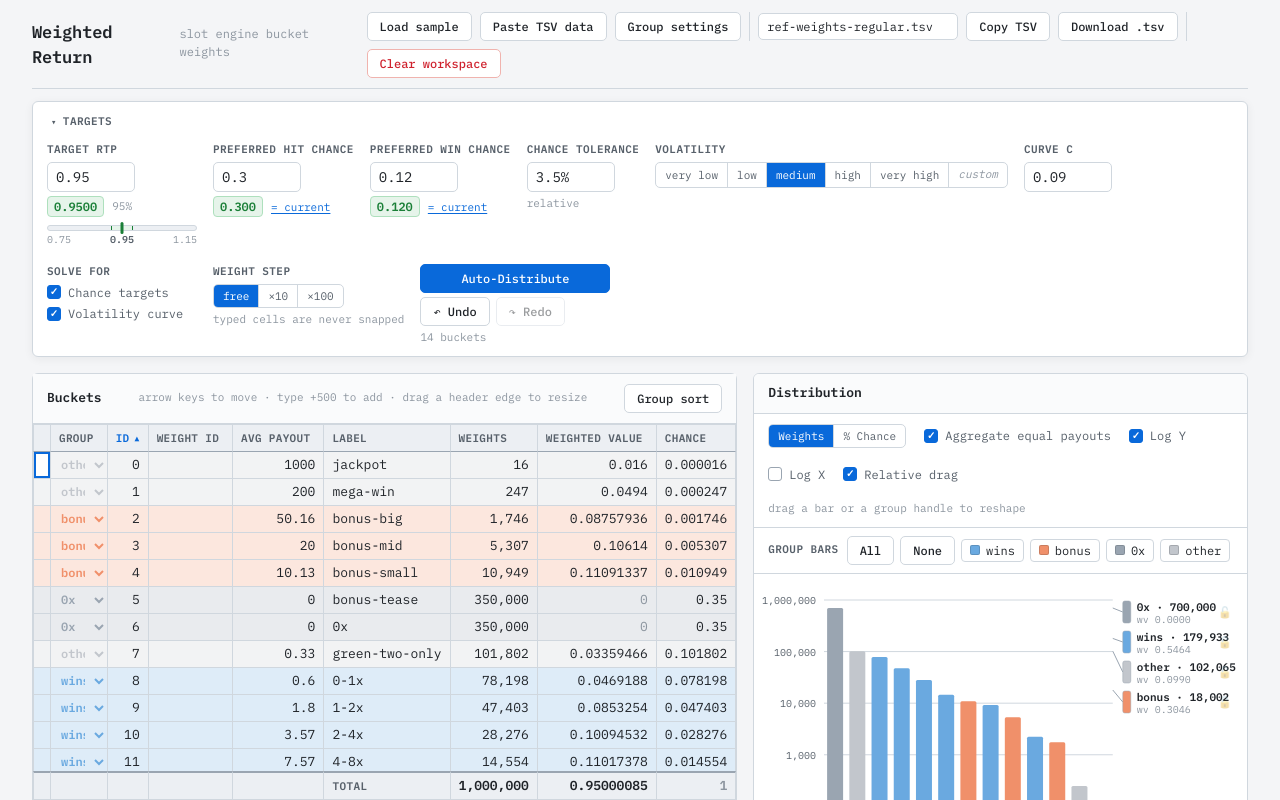
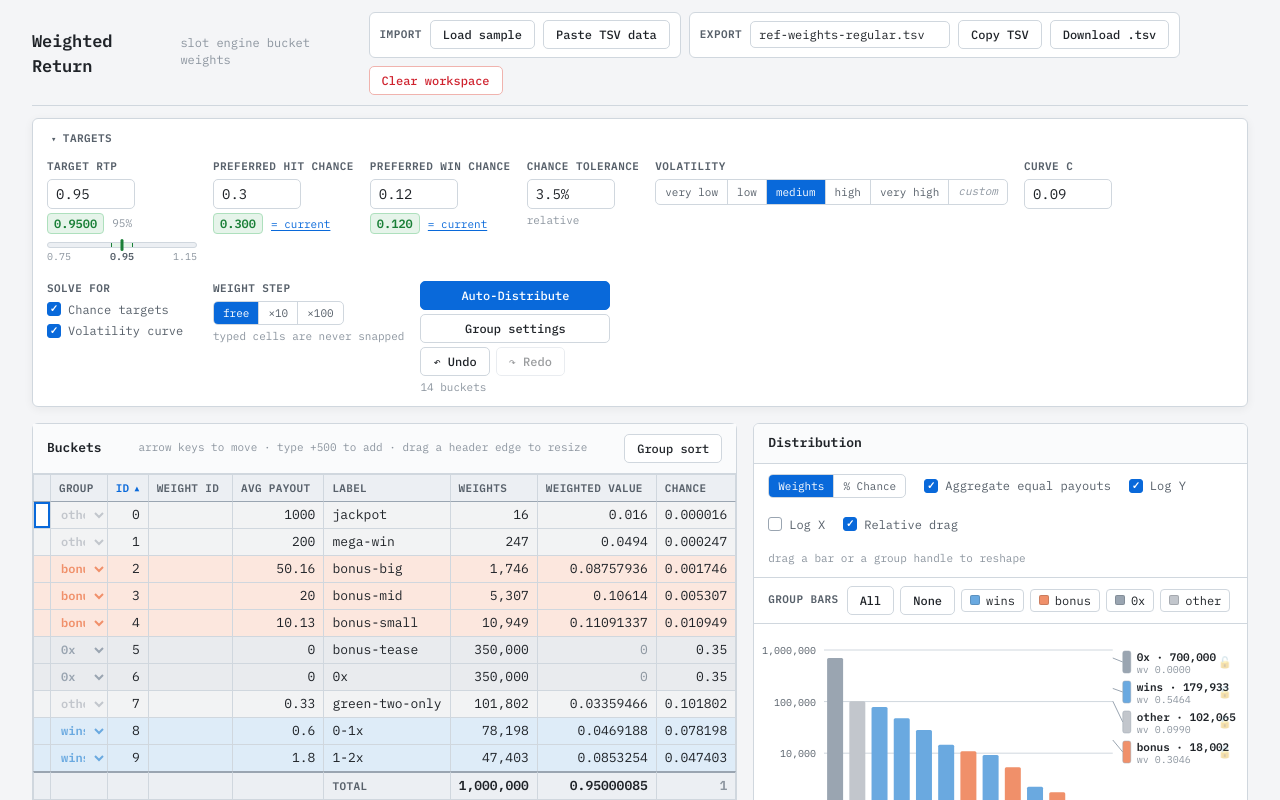
Before and after one commit to Hackerhedgehog/weighted-return-tool, a React (Vite) app: page / in a window 1280 px wide. Both pictures are taken after a click on the button "Load sample". Shown: the top 800 px of the page. Built offline with nearby package versions, Linux system fonts and the light colour scheme.

Commit message:
feat: group settings joins the targets panel, top bar splits import from export
Co-Authored-By: Claude Opus 5 (1M context) <noreply@anthropic.com>

```diff
--- a/src/App.tsx
+++ b/src/App.tsx
@@ -496,23 +496,19 @@ export default function App() {
           <span className="brand-sub">slot engine bucket weights</span>
         </div>
         <div className="topbar-actions">
+          <div className="topbar-block">
+            <span className="topbar-block-label">Import</span>
             <button type="button" className="btn" onClick={() => loadData(SAMPLE_TSV)}>
               Load sample
             </button>
             <button type="button" className="btn" onClick={() => setPasteOpen(true)}>
               Paste TSV data
             </button>
+          </div>
           {hasRows && (
             <>
-              <button
-                type="button"
-                className={`btn ${groupsOpen ? 'primary' : ''}`}
-                aria-expanded={groupsOpen}
-                onClick={() => setGroupsOpen((v) => !v)}
-              >
-                Group settings
-              </button>
-              <span className="topbar-sep" aria-hidden="true" />
+              <div className="topbar-block">
+                <span className="topbar-block-label">Export</span>
                 <input
                   className="filename-input"
                   value={exportFilename}
@@ -530,7 +526,9 @@ export default function App() {
                 >
                   Download .tsv
                 </button>
-              <span className="topbar-sep" aria-hidden="true" />
+              </div>
+              {/* Destructive, so it stands apart from the two blocks rather
+                  than sitting among the actions used constantly. */}
               <button type="button" className="btn danger" onClick={handleClear}>
                 Clear workspace
               </button>
@@ -544,6 +542,7 @@ export default function App() {
           <TargetsPanel
             panelRef={targetsRef}
             collapsed={targetsCollapsed}
+            groupsOpen={groupsOpen}
             onCollapsed={setTargetsCollapsed}
             targets={doc.targets}
             volatility={doc.volatility}
@@ -562,6 +561,7 @@ export default function App() {
             onAutoDistribute={autoDistribute}
             onUndo={doUndo}
             onRedo={doRedo}
+            onGroupSettings={() => setGroupsOpen((v) => !v)}
           />
 
           {groupsOpen && (
--- a/src/components/TargetsPanel.tsx
+++ b/src/components/TargetsPanel.tsx
@@ -25,6 +25,7 @@ interface TargetsPanelProps {
   canUndo: boolean
   canRedo: boolean
   collapsed: boolean
+  groupsOpen: boolean
   /** App measures the panel to keep the other sticky offsets clear of it. */
   panelRef: (el: HTMLElement | null) => void
   onCollapsed: (c: boolean) => void
@@ -35,6 +36,7 @@ interface TargetsPanelProps {
   onAutoDistribute: () => void
   onUndo: () => void
   onRedo: () => void
+  onGroupSettings: () => void
 }
 
 /** Small numeric field that also accepts arithmetic, like the grid cells do. */
@@ -171,6 +173,7 @@ export function TargetsPanel(props: TargetsPanelProps) {
     canUndo,
     canRedo,
     collapsed,
+    groupsOpen,
     panelRef,
     onCollapsed,
     onTargets,
@@ -180,6 +183,7 @@ export function TargetsPanel(props: TargetsPanelProps) {
     onAutoDistribute,
     onUndo,
     onRedo,
+    onGroupSettings,
   } = props
 
   // Only the chance constraints can be invalid, and only while they are being
@@ -197,9 +201,10 @@ export function TargetsPanel(props: TargetsPanelProps) {
   const rtpOk = Math.abs(rtpDelta) < 1e-6
 
   /**
-   * Auto-Distribute and undo/redo appear in exactly one place at a time — the
-   * settings row when expanded, the head bar when collapsed — so acting on the
-   * table never needs an expand, and there is never a duplicate control.
+   * Auto-Distribute, Group settings and undo/redo appear in exactly one place
+   * at a time — the settings row when expanded, the head bar when collapsed —
+   * so acting on the table never needs an expand, and there is never a
+   * duplicate control.
    */
   const actions = (
     <>
@@ -211,6 +216,15 @@ export function TargetsPanel(props: TargetsPanelProps) {
         title={invalid ? 'Fix the targets first' : 'Redistribute unlocked weights to hit these targets'}
       >
         Auto-Distribute
+      </button>
+      <button
+        type="button"
+        className={`btn ${groupsOpen ? 'primary' : ''}`}
+        aria-expanded={groupsOpen}
+        onClick={onGroupSettings}
+        title="Add, rename, recolor, lock or delete bucket groups"
+      >
+        Group settings
       </button>
       <div className="btn-row">
         <button type="button" className="btn" onClick={onUndo} disabled={!canUndo} title="Ctrl+Z">
--- a/src/index.css
+++ b/src/index.css
@@ -89,12 +89,24 @@ body {
   gap: 8px;
 }
 
-/* Thin rules grouping load · export · destructive actions. */
-.topbar-sep {
-  width: 1px;
-  align-self: stretch;
-  min-height: 20px;
-  background: var(--line);
+/* Import and export read as two things, which a hairline rule never conveyed.
+   Same card treatment as the targets panel. */
+.topbar-block {
+  display: flex;
+  align-items: center;
+  gap: 8px;
+  padding: 7px 10px 8px;
+  border: 1px solid var(--line);
+  border-radius: 6px;
+  background: var(--surface);
+}
+
+.topbar-block-label {
+  font-size: 11px;
+  font-weight: 600;
+  letter-spacing: 0.04em;
+  text-transform: uppercase;
+  color: var(--text-dim);
 }
 
 /* ---------- buttons ---------- */
```
Also changed, not shown: 1 other file (tests, documents, lock files or other folders). Lines whose indentation alone changed are shown as unchanged.
